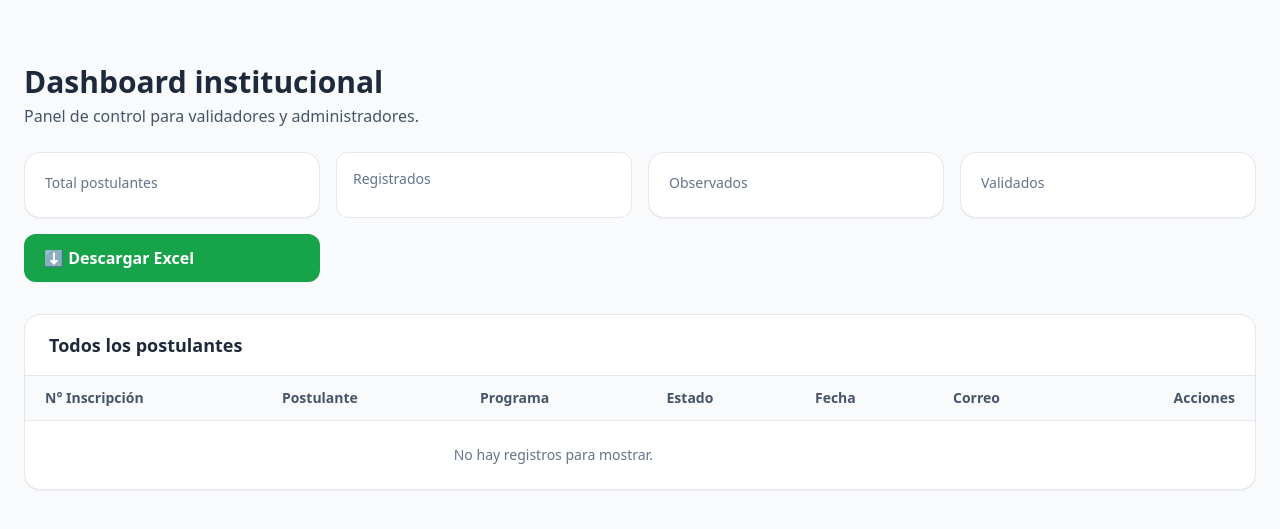
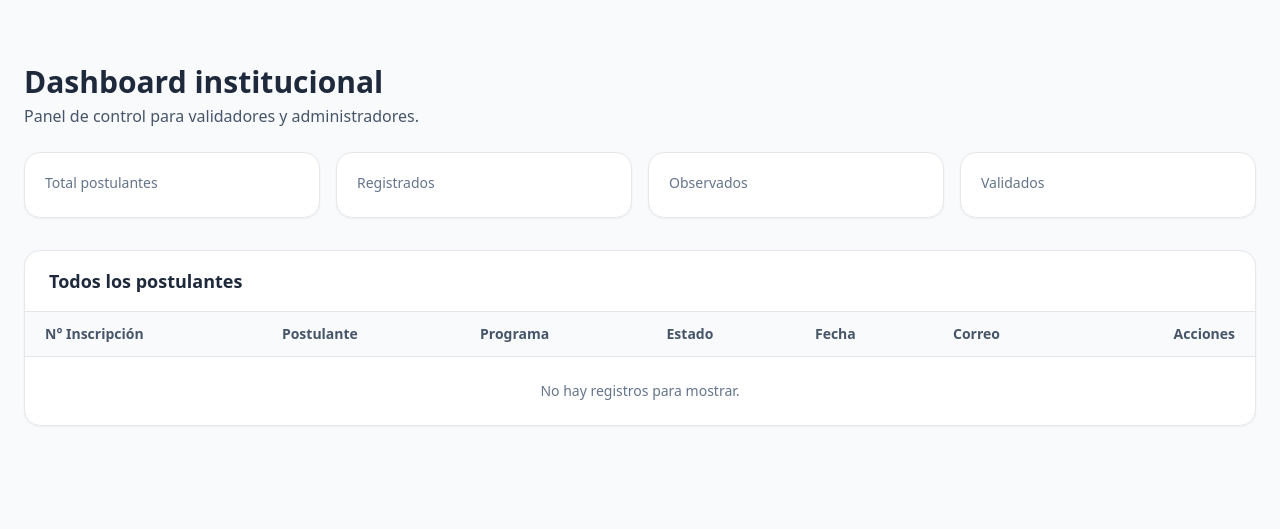
Before and after one commit to admision-arib/adminsion-2026, a Django app: template templates/panel/dashboard.html in a window 1280 px wide. Shown: the part 64-593 px from the top of the page. Run offline with Django 3.2, Linux system fonts and the light colour scheme; the template is opened without the code that fills it, so the values that code supplies are empty; some libraries are stand-ins or nearby versions.

Commit message:
afinando detalles envio correo final html

```diff
--- a/templates/panel/dashboard.html
+++ b/templates/panel/dashboard.html
@@ -25,38 +25,26 @@
       <p class="text-3xl font-bold text-slate-800 mt-1">{{ total }}</p>
     </a>
 
-<!-- REGISTRADOS ✅ -->
+    <!-- REGISTRADOS -->
     <a href="{% url 'panel:dashboard' %}?estado=REGISTRADO"
-     class="bg-white border rounded-xl p-4 hover:shadow transition">
+       class="rounded-2xl border bg-white p-5 shadow-sm hover:shadow transition">
       <p class="text-sm text-slate-500">Registrados</p>
-    <p class="text-3xl font-bold text-blue-600 mt-1">
-      {{ registrado }}
-    </p>
+      <p class="text-3xl font-bold text-blue-600 mt-1">{{ registrado }}</p>
     </a>
+
     <!-- OBSERVADOS -->
-    <a href="?estado=OBSERVADO"
+    <a href="{% url 'panel:dashboard' %}?estado=OBSERVADO"
        class="rounded-2xl border bg-white p-5 shadow-sm hover:shadow transition">
       <p class="text-sm text-slate-500">Observados</p>
       <p class="text-3xl font-bold text-orange-600 mt-1">{{ observado }}</p>
     </a>
 
     <!-- VALIDADOS -->
-    <a href="?estado=VALIDADO"
+    <a href="{% url 'panel:dashboard' %}?estado=VALIDADO"
        class="rounded-2xl border bg-white p-5 shadow-sm hover:shadow transition">
       <p class="text-sm text-slate-500">Validados</p>
       <p class="text-3xl font-bold text-green-600 mt-1">{{ validado }}</p>
     </a>
-
-        <a
-                href="{% url 'panel:exportar_postulantes_excel' %}"
-                class="inline-flex items-center gap-2 rounded-xl bg-green-600 px-5 py-3
-                text-white font-semibold shadow-sm hover:bg-green-700 transition"
-                >
-              ⬇️ Descargar Excel
-            </a>
-  </div>
-     <div>
-
   </div>
 
   <!-- ================= LISTA INTEGRADA ================= -->
@@ -92,22 +80,29 @@
             <th class="px-5 py-3 text-left font-semibold">Fecha</th>
             <th class="px-5 py-3 text-left font-semibold">Correo</th>
             <th class="px-5 py-3 text-right font-semibold">Acciones</th>
-
           </tr>
         </thead>
 
         <tbody class="divide-y">
           {% for ins in inscripciones %}
           <tr class="hover:bg-slate-50 transition">
+
+            <!-- Nº Inscripción -->
             <td class="px-5 py-3 font-mono">
               {{ ins.numero_inscripcion }}
             </td>
+
+            <!-- Postulante -->
             <td class="px-5 py-3">
               {{ ins.postulante.nombre_completo }}
             </td>
+
+            <!-- Programa -->
             <td class="px-5 py-3">
               {{ ins.primera_opcion_programa.nombre }}
             </td>
+
+            <!-- Estado -->
             <td class="px-5 py-3">
               {% if ins.estado == "REGISTRADO" %}
                 <span class="px-3 py-1 rounded-full text-xs font-medium bg-blue-100 text-blue-700">
@@ -123,10 +118,13 @@
                 </span>
               {% endif %}
             </td>
+
+            <!-- Fecha -->
             <td class="px-5 py-3">
               {{ ins.fecha_creacion|date:"d/m/Y H:i" }}
             </td>
 
+            <!-- Correo -->
             <td class="px-5 py-3">
               {% if ins.correo_enviado %}
                 <span class="px-3 py-1 rounded-full text-xs font-medium bg-green-100 text-green-700">
@@ -139,30 +137,38 @@
               {% endif %}
             </td>
 
+            <!-- ✅ ACCIONES (CORREGIDAS) -->
+            <td class="px-5 py-3">
+              <div class="flex justify-end gap-2 flex-wrap">
 
-<td class="px-5 py-3 text-right space-x-2">
                 <a href="{% url 'validacion:revisar_inscripcion' ins.id %}"
-       class="inline-block rounded-lg bg-blue-600 px-3 py-1.5 text-xs font-semibold text-white hover:bg-blue-700">
+                   class="inline-flex items-center rounded-lg bg-blue-600 px-3 py-1.5
+                          text-xs font-semibold text-white hover:bg-blue-700">
                   Revisar
                 </a>
 
                 {% if request.user.rol in "ADMINISTRADOR VALIDADOR" %}
                   <a href="{% url 'panel:generar_ficha_completa' ins.id %}"
                      target="_blank"
-           class="inline-block rounded-lg bg-slate-600 px-3 py-1.5 text-xs font-semibold text-white hover:bg-slate-700">
+                     class="inline-flex items-center rounded-lg bg-slate-600 px-3 py-1.5
+                            text-xs font-semibold text-white hover:bg-slate-700">
                     PDF
                   </a>
 
                   <a href="{% url 'panel:reenviar_ficha' ins.id %}"
-           class="inline-block rounded-lg bg-green-600 px-3 py-1.5 text-xs font-semibold text-white hover:bg-green-700">
+                     class="inline-flex items-center rounded-lg bg-green-600 px-3 py-1.5
+                            text-xs font-semibold text-white hover:bg-green-700">
                     Reenviar
                   </a>
                 {% endif %}
+
+              </div>
             </td>
+
           </tr>
           {% empty %}
           <tr>
-            <td colspan="6" class="px-6 py-6 text-center text-slate-500">
+            <td colspan="7" class="px-6 py-6 text-center text-slate-500">
               No hay registros para mostrar.
             </td>
           </tr>
@@ -170,7 +176,6 @@
         </tbody>
       </table>
     </div>
-
   </div>
 
 </div>
```
Lines whose indentation alone changed are shown as unchanged.
